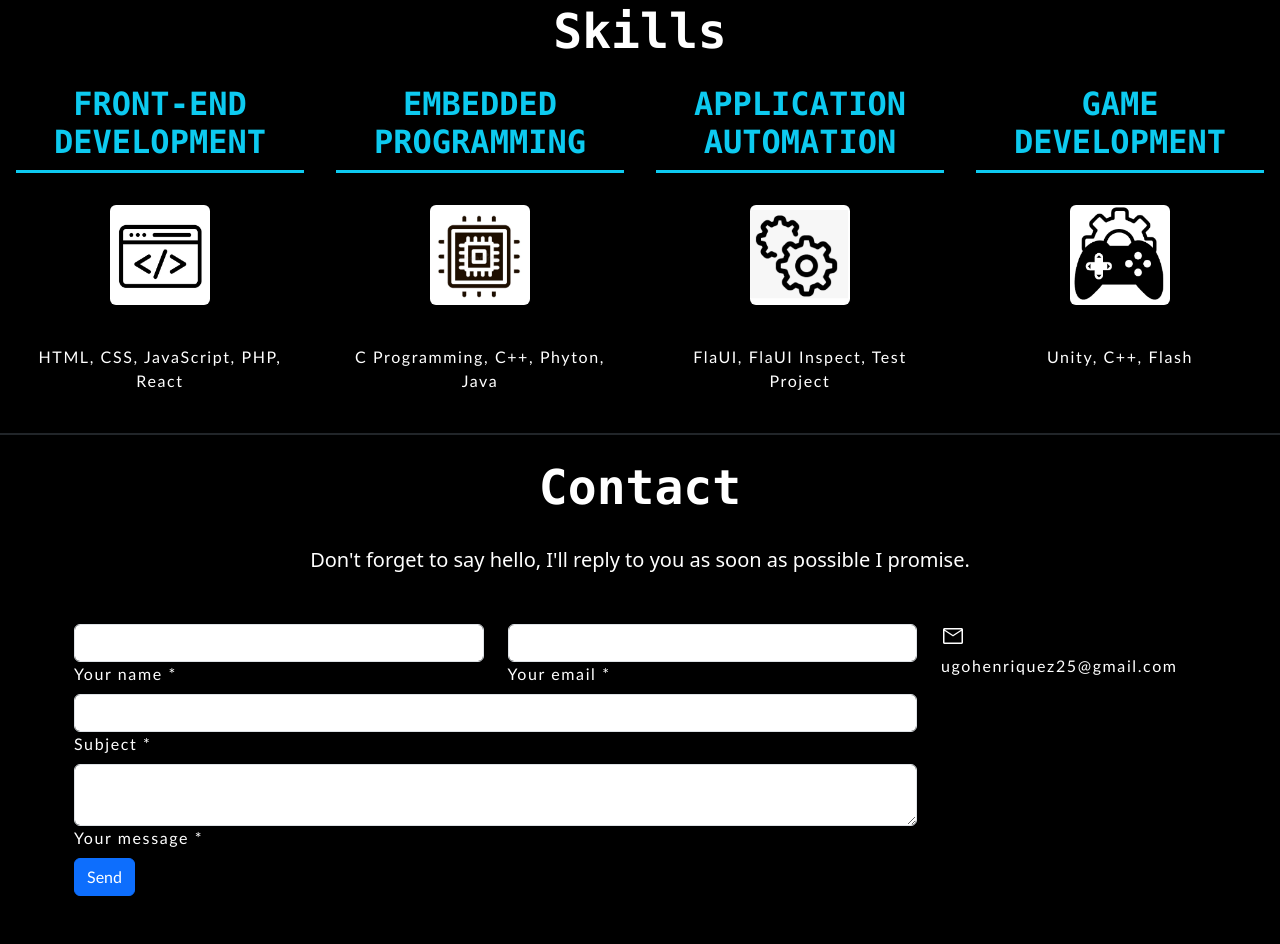
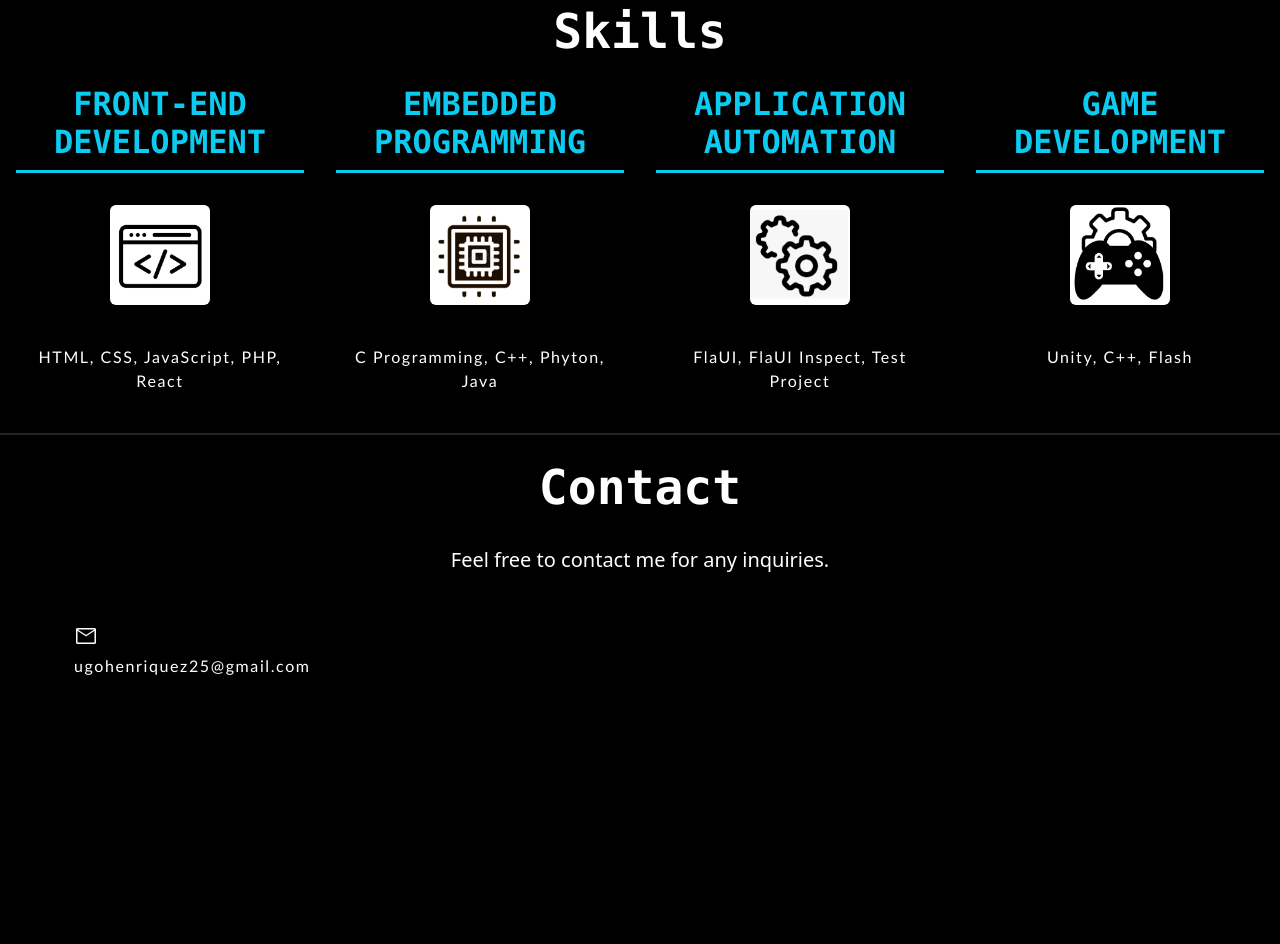
Before and after one commit to HugoGED/WebPortfolio, a website: page index.html in a window 1280 px wide. Shown: the part 2027-2971 px from the top of the page. After the commit the page ends 2769 px from the top, so only its background shows below. Drawn offline with nearby package versions, Linux system fonts and the light colour scheme; some icons are missing.

Commit message:
commented contact form fields

```diff
--- a/index.html
+++ b/index.html
@@ -273,7 +273,7 @@
             </div>
             <div class="system-ui mt-2">
                 <h1 class="h5 text-center text-white">
-                    Don't forget to say hello, I'll reply to you as soon as possible I promise.
+                    Feel free to contact me for any inquiries.
                 </h1>
             </div>
         </div>
@@ -281,6 +281,7 @@
             <div class="font-calibri-spaced text-white">
                 <div class="container mt-5 px-1 pt-1">
                     <div class="row">
+                        <!--
                         <div class="col-md-9 pb-5">
                             <form class="myform" id ="contact-form" name="contact-form" action="script/mail.php" method="POST">
                                 <div class="row mb-2">
@@ -321,6 +322,7 @@
                                     <span id="button-msg" class="text-white"></span>
                             </div>
                         </div>
+                        -->
                         <div class="col-md-3 pb-5">
                             <ul class="list-unstyled mb-0">
                                 <li><i class="fas text-white fa-envelope mt-4 fa-2x"></i>
```
